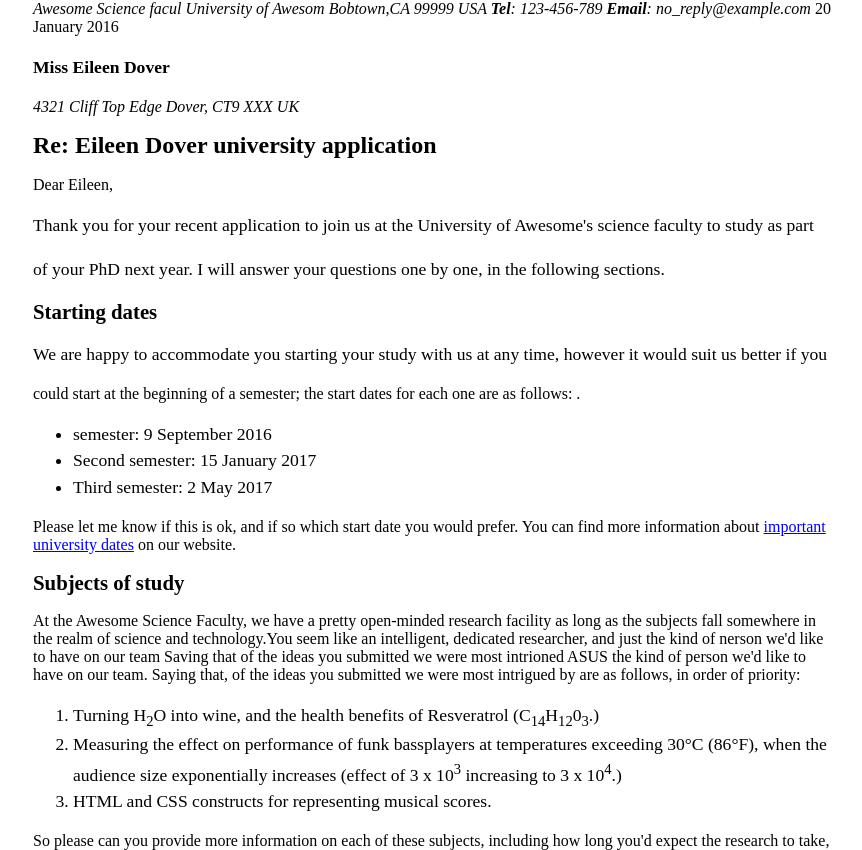
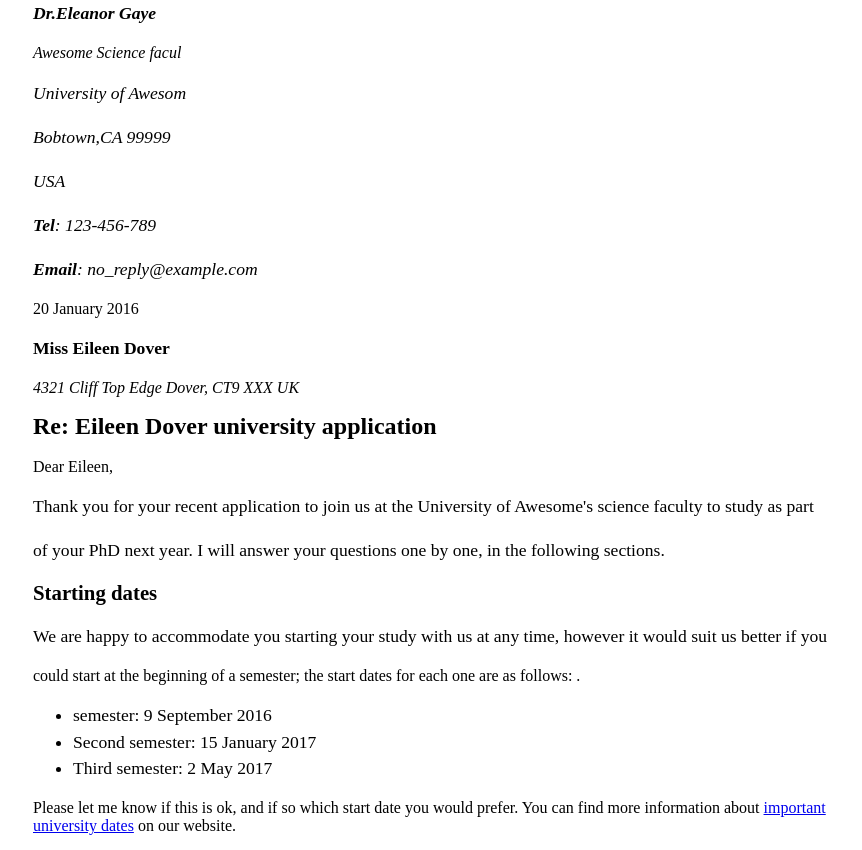
Before and after one commit to chicoty/git-tutorial, a website built with Vite: page index.html in a window 1280 px wide. Shown: the top 850 px of the page, without its empty margins (207-1069 px from the left). Built offline with nearby package versions, Linux system fonts and the light colour scheme.

Commit message:
headの変更

```diff
--- a/index.html
+++ b/index.html
@@ -3,12 +3,13 @@
     <meta charset="utf-8" />
     <link rel="stylesheet" href="./style.css" />
     <em>
-      Awesome Science facul
-      University of Awesom
-      Bobtown,CA 99999
-      USA
-      <strong>Tel</strong>: 123-456-789
-      <strong>Email</strong>: no_reply@example.com
+      <p><strong>Dr.Eleanor Gaye</strong></p>
+      <p></p>Awesome Science facul</p>
+      <p>University of Awesom</p>
+      <p>Bobtown,CA 99999</p>
+      <p>USA</p>
+      <p><strong>Tel</strong>: 123-456-789</p>
+      <p><strong>Email</strong>: no_reply@example.com</p>
     </em>
 
     20 January 2016
```
